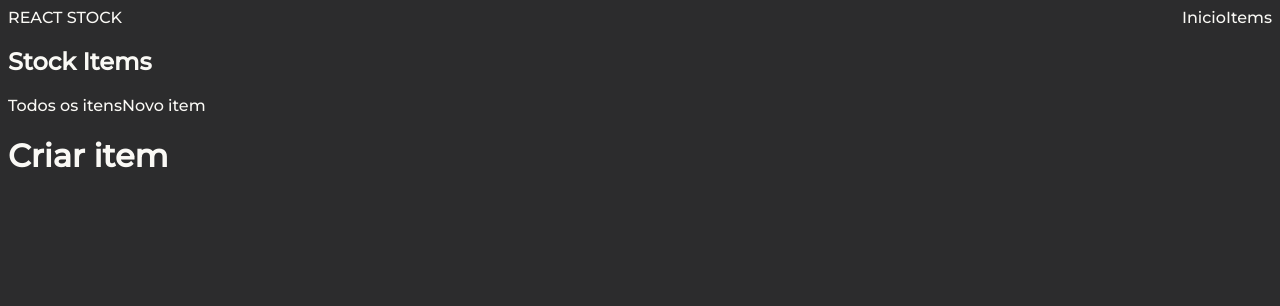
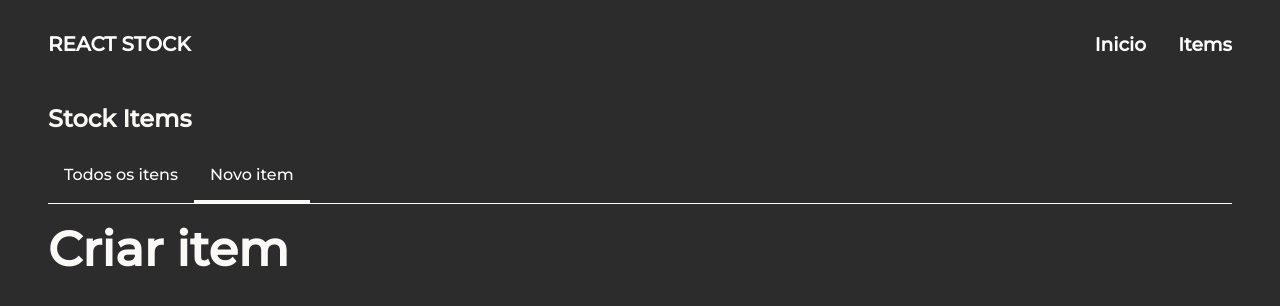
Before and after one commit to eduardoB7/Gestor-de-estoque, a React (Vite) app: page /items/new in a window 1280 px wide. Shown: the top 306 px of the page. Built offline with nearby package versions, Linux system fonts and the light colour scheme.

Commit message:
Atualizaçao dos estilos de comunicaçao das rotas

```diff
--- a/src/pages/Items/Layout.jsx
+++ b/src/pages/Items/Layout.jsx
@@ -1,15 +1,23 @@
-import { Link, Outlet } from "react-router-dom";
+import { Link, Outlet, useLocation } from "react-router-dom";
 
 export default function ItemsLayout() {
+  const { pathname } = useLocation();
+
   return (
     <>
       <main>
         <h2>Stock Items</h2>
-        <div className="tabs">
-          <Link to={"/items"} className="tab">
+        <div className="tabs ">
+          <Link
+            to={"/items"}
+            className={`tab ${pathname === "/items" ? "active" : ""}`}
+          >
             Todos os itens
           </Link>
-          <Link to={"/items/new"} className="tab">
+          <Link
+            to={"/items/new"}
+            className={`tab ${pathname === "/items/new" ? "active" : ""}`}
+          >
             Novo item
           </Link>
         </div>
--- a/src/pages/RootLayout.jsx
+++ b/src/pages/RootLayout.jsx
@@ -4,11 +4,17 @@ export default function RootLayout() {
   return (
     <>
       <header>
-        REACT STOCK
-        <div className="links">
-          <Link to={"/"}>Inicio</Link>
-          <Link to={"/items"}>Items</Link>
-        </div>
+        <Link to="/" className="logo">
+          REACT STOCK
+        </Link>
+        <nav className="links-root">
+          <Link to={"/"}>
+            <h3>Inicio</h3>
+          </Link>
+          <Link to={"/items"}>
+            <h3>Items</h3>
+          </Link>
+        </nav>
       </header>
       <main>
         <Outlet />
--- a/src/styles/global.css
+++ b/src/styles/global.css
@@ -1,22 +1,67 @@
+* {
+  padding: 0;
+  margin: 0;
+  box-sizing: border-box;
+}
 :root {
   --BG-color: #2c2c2d;
   --color-default: #faf9f5;
 }
 
 body {
+  padding: 1rem 3rem;
   font-family: "Montserrat", sans-serif;
   background-color: var(--BG-color);
-  height: 100vh;
   color: var(--color-default);
 }
 
 header {
   display: flex;
-  width: 100%;
+  align-items: center;
   justify-content: space-between;
+
+  margin-bottom: 2rem;
 }
 
-a {
+.logo {
+  font-size: 1.25rem;
+  font-weight: 600;
+  padding: 1rem 0;
+}
+
+.links-root {
+  display: flex;
+  gap: 2rem;
+}
+
+.links-root a,
+.logo {
+  display: inline-block;
+  color: #fefefe;
+  padding: 1rem 0;
   text-decoration: none;
-  color: var(--color-default);
 }
+
+.links-root a:hover {
+  background-color: #fefefe11;
+}
+
+h1 {
+  font-size: 3rem;
+}
+
+.tabs {
+  border-bottom: 1px solid #fefefe;
+  margin: 1rem 0;
+}
+
+.tab {
+  color: #fefefe;
+  display: inline-block;
+  padding: 1rem;
+  text-decoration: none;
+}
+
+.active {
+  border-bottom: solid 3px var(--color-default);
+}
```
